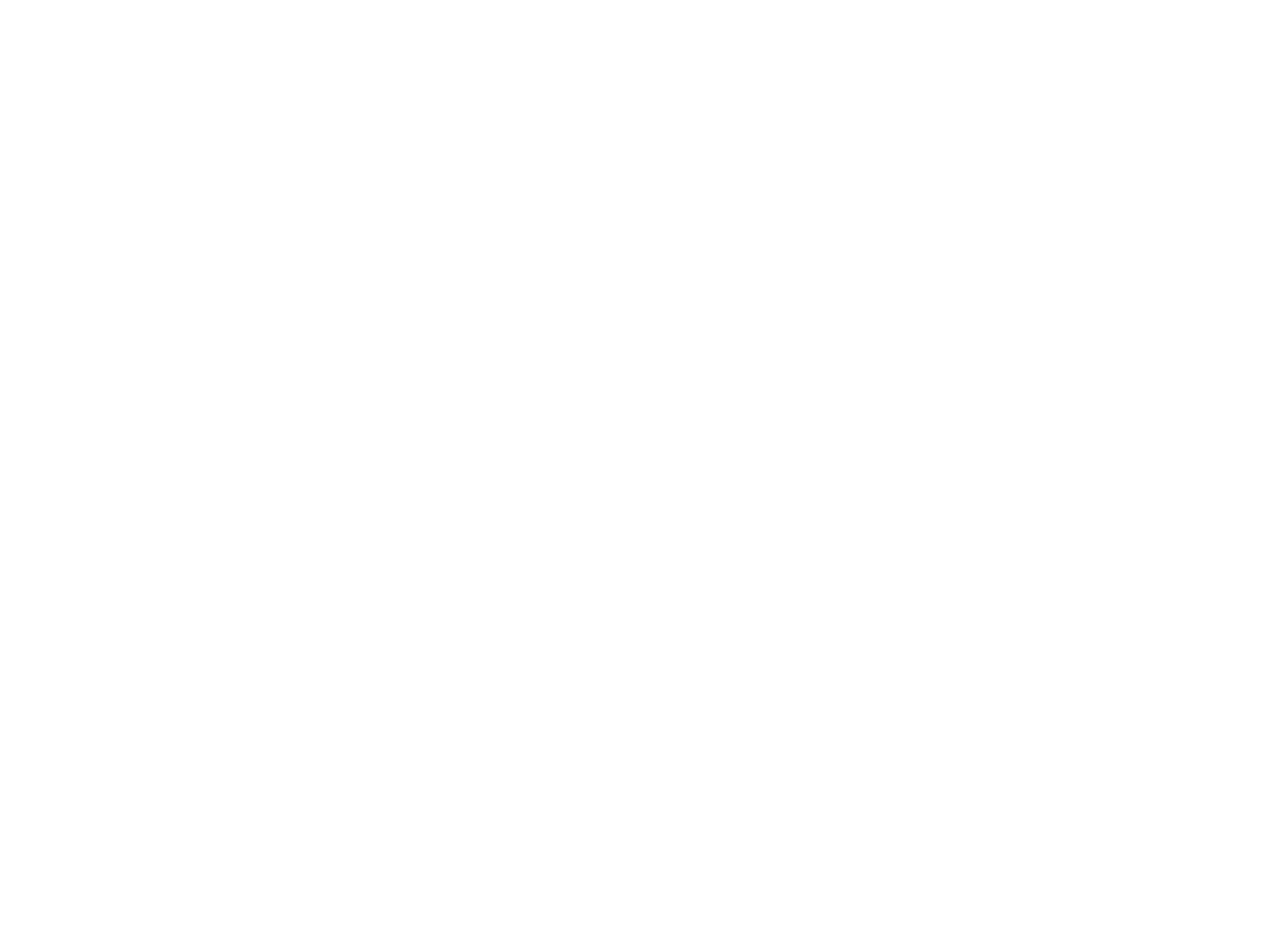
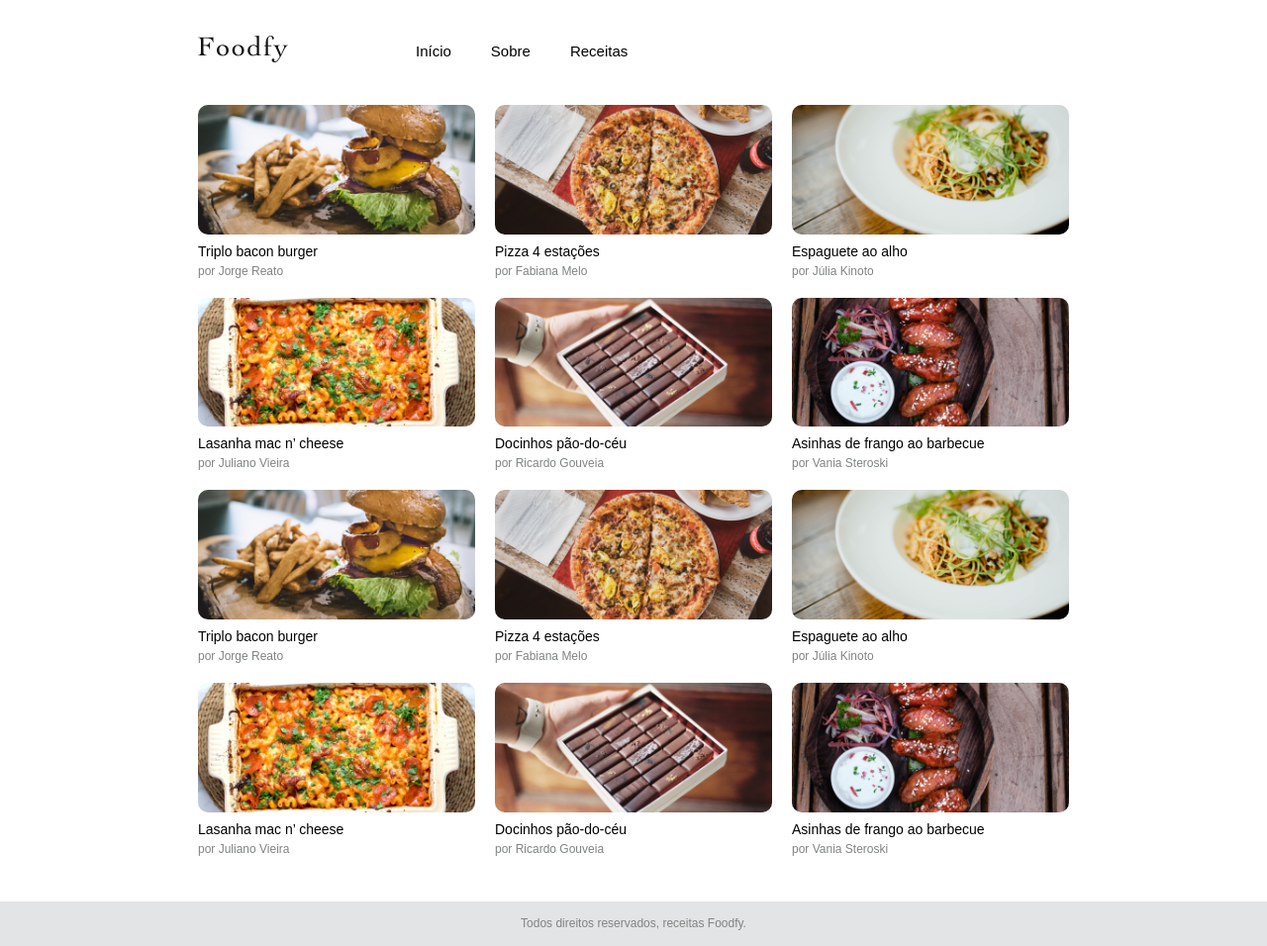
Before and after one commit to karolynaassuncao/foodfy, a plain HTML site: page content.html in a window 1280 px wide. Shown: the whole page at 99% size. Before the commit the page ends 800 px from the top, so only its background shows below. Drawn offline with Linux system fonts and the light colour scheme.

```diff
--- a/content.html
+++ b/content.html
@@ -0,0 +1,234 @@
+<!DOCTYPE html>
+<html lang="pt-br">
+  <head>
+    <meta name="viewport" content="width=device-width, initial-scale=1.0" />
+    <title>Foodfy</title>
+
+    <link rel="stylesheet" href="style.css" />
+  </head>
+  <body>
+    <main>
+      <header>
+        <div class="logo">
+          <img src="/assets/logo.png" alt="" />
+        </div>
+        <a href="/index.html">Início</a>
+        <a href="/about.html">Sobre</a>
+        <a href="/content.html">Receitas</a>
+      </header>
+
+      <section>
+          <div class="cards-receitas">
+
+            <div class="card-receita">
+              <div class="card-image-container">
+                <img
+                  src="/assets/burger.png"
+                  alt="Hamburguer com batata frita"
+                />
+              </div>
+
+              <div class="card-content">
+                <p>Triplo bacon burger</p>
+              </div>
+
+              <div class="card-info">
+                <p>por Jorge Reato</p>
+              </div>
+            </div>
+
+            <div class="card-receita">
+              <div class="card-image-container">
+                <img
+                  src="/assets/pizza.png"
+                  alt="Pizza 4 estações"
+                />
+              </div>
+
+              <div class="card-content">
+                <p>Pizza 4 estações</p>
+              </div>
+
+              <div class="card-info">
+                <p>por Fabiana Melo</p>
+              </div>
+            </div>
+
+            <div class="card-receita">
+              <div class="card-image-container">
+                <img
+                  src="/assets/espaguete.png"
+                  alt="Espaguete ao alho"
+                />
+              </div>
+
+              <div class="card-content">
+                <p>Espaguete ao alho</p>
+              </div>
+
+              <div class="card-info">
+                <p>por Júlia Kinoto</p>
+              </div>
+            </div>
+
+            <div class="card-receita">
+              <div class="card-image-container">
+                <img
+                  src="/assets/lasanha.png"
+                  alt="Lasanha mac n’ cheese"
+                />
+              </div>
+
+              <div class="card-content">
+                <p>Lasanha mac n’ cheese</p>
+              </div>
+
+              <div class="card-info">
+                <p>por Juliano Vieira</p>
+              </div>
+            </div>
+
+            <div class="card-receita">
+              <div class="card-image-container">
+                <img
+                  src="/assets/doce.png"
+                  alt="Docinhos pão-do-céu"
+                />
+              </div>
+
+              <div class="card-content">
+                <p>Docinhos pão-do-céu</p>
+              </div>
+
+              <div class="card-info">
+                <p>por Ricardo Gouveia</p>
+              </div>
+            </div>
+
+            <div class="card-receita">
+              <div class="card-image-container">
+                <img
+                  src="/assets/asinhas.png"
+                  alt="Asinhas de frango ao barbecue"
+                />
+              </div>
+
+              <div class="card-content">
+                <p>Asinhas de frango ao barbecue</p>
+              </div>
+
+              <div class="card-info">
+                <p>por Vania Steroski</p>
+              </div>
+            </div>
+
+            <div class="card-receita">
+              <div class="card-image-container">
+                <img
+                  src="/assets/burger.png"
+                  alt="Hamburguer com batata frita"
+                />
+              </div>
+
+              <div class="card-content">
+                <p>Triplo bacon burger</p>
+              </div>
+
+              <div class="card-info">
+                <p>por Jorge Reato</p>
+              </div>
+            </div>
+
+            <div class="card-receita">
+              <div class="card-image-container">
+                <img
+                  src="/assets/pizza.png"
+                  alt="Pizza 4 estações"
+                />
+              </div>
+
+              <div class="card-content">
+                <p>Pizza 4 estações</p>
+              </div>
+
+              <div class="card-info">
+                <p>por Fabiana Melo</p>
+              </div>
+            </div>
+
+            <div class="card-receita">
+              <div class="card-image-container">
+                <img
+                  src="/assets/espaguete.png"
+                  alt="Espaguete ao alho"
+                />
+              </div>
+
+              <div class="card-content">
+                <p>Espaguete ao alho</p>
+              </div>
+
+              <div class="card-info">
+                <p>por Júlia Kinoto</p>
+              </div>
+            </div>
+
+            <div class="card-receita">
+              <div class="card-image-container">
+                <img
+                  src="/assets/lasanha.png"
+                  alt="Lasanha mac n’ cheese"
+                />
+              </div>
+
+              <div class="card-content">
+                <p>Lasanha mac n’ cheese</p>
+              </div>
+
+              <div class="card-info">
+                <p>por Juliano Vieira</p>
+              </div>
+            </div>
+
+            <div class="card-receita">
+              <div class="card-image-container">
+                <img
+                  src="/assets/doce.png"
+                  alt="Docinhos pão-do-céu"
+                />
+              </div>
+
+              <div class="card-content">
+                <p>Docinhos pão-do-céu</p>
+              </div>
+
+              <div class="card-info">
+                <p>por Ricardo Gouveia</p>
+              </div>
+            </div>
+
+            <div class="card-receita">
+              <div class="card-image-container">
+                <img
+                  src="/assets/asinhas.png"
+                  alt="Asinhas de frango ao barbecue"
+                />
+              </div>
+
+              <div class="card-content">
+                <p>Asinhas de frango ao barbecue</p>
+              </div>
+
+              <div class="card-info">
+                <p>por Vania Steroski</p>
+              </div>
+            </div>
+
+          </div>
+        </div>
+      </section>
+    </main>
+
+    <footer>Todos direitos reservados, receitas Foodfy.</footer>
+  </body>
+</html>
--- a/style.css
+++ b/style.css
@@ -1,4 +1,4 @@
-:root{
+:root {
   --color-grey: #7f8480;
 }
 
@@ -9,29 +9,31 @@
   border: 0;
 }
 
-html, body{
+html,
+body {
   height: 100%;
 }
 
-main{
+main {
   min-height: 100%;
   margin: 16px 200px;
 }
 
-header{
+header {
   width: 100%;
   height: 70px;
   display: flex;
   align-items: center;
+  margin-bottom: 20px;
 }
 
-.logo{
+.logo {
   height: 30px;
   width: 100px;
   margin: 0 100px 0 0;
 }
 
-header a{
+header a {
   text-decoration: none;
   padding: 20px;
   font-family: sans-serif;
@@ -39,15 +41,7 @@ header a{
   color: black;
 }
 
-/* section {
-  height: 70%;
-  width: 60%;
-  background: red;
-  margin: 0 auto;
-  margin-top: -30px;
-} */
-
-.card-principal{
+.card-principal {
   height: 100%;
   background: #ffdcdc;
   border-radius: 16px;
@@ -56,7 +50,7 @@ header a{
   justify-content: space-around;
 }
 
-.text{
+.text {
   max-width: 1200px;
   min-width: 200px;
   display: flex;
@@ -65,16 +59,16 @@ header a{
   margin: 60px;
 }
 
-.text h2{
+.text h2 {
   font-size: 22px;
   margin-bottom: 6px;
 }
 
-.text p{
+.text p {
   font-size: 14px;
 }
 
-.img{
+.img {
   max-width: 1200px;
   min-width: 200px;
   margin: 50px 60px 0;
@@ -82,55 +76,48 @@ header a{
   justify-content: right;
 }
 
-.cards-receitas{
+.cards-receitas {
   margin: 0 auto;
   display: grid;
   grid-template-columns: 1fr 1fr 1fr;
   gap: 20px;
 }
 
-h3{
+h3 {
   font-family: sans-serif;
   margin: 40px 0 20px;
 }
 
-.card-image-container img{
+.card-image-container img {
   width: 100%;
   border-radius: 10px;
 }
 
-.card-content{
+.card-content {
   margin-top: 5px;
   font-family: sans-serif;
   font-size: 14px;
 }
 
-.card-info{
+.card-info {
   margin-top: 5px;
   font-family: sans-serif;
   font-size: 12px;
   color: var(--color-grey);
 }
 
-#about{
+#about {
   font-family: sans-serif;
 }
-#about h2{
+#about h2 {
   margin: 18px 0;
 }
 
-#about p{
+#about p {
   font-size: 14px;
 }
 
-
-
-
-
-
-
-
-footer{
+footer {
   position: absolute;
   width: 100%;
   height: 45px;
```
